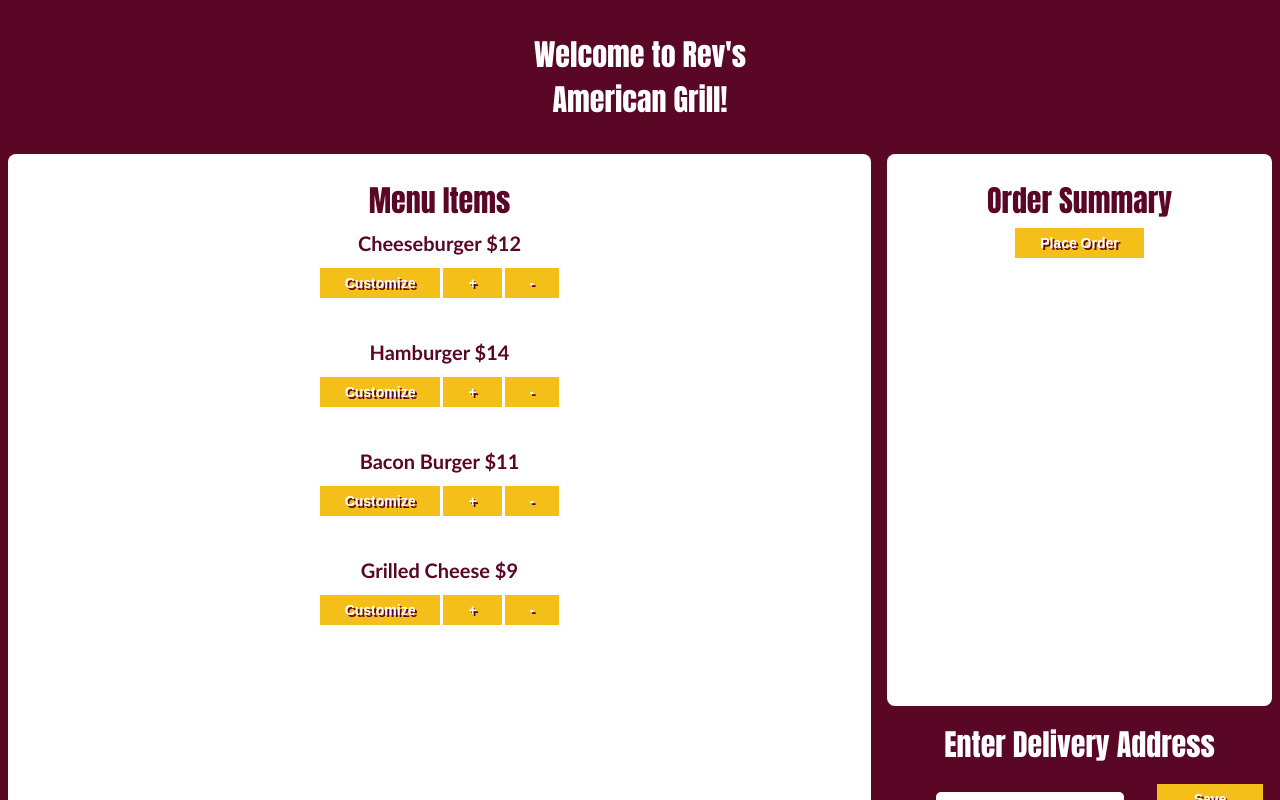
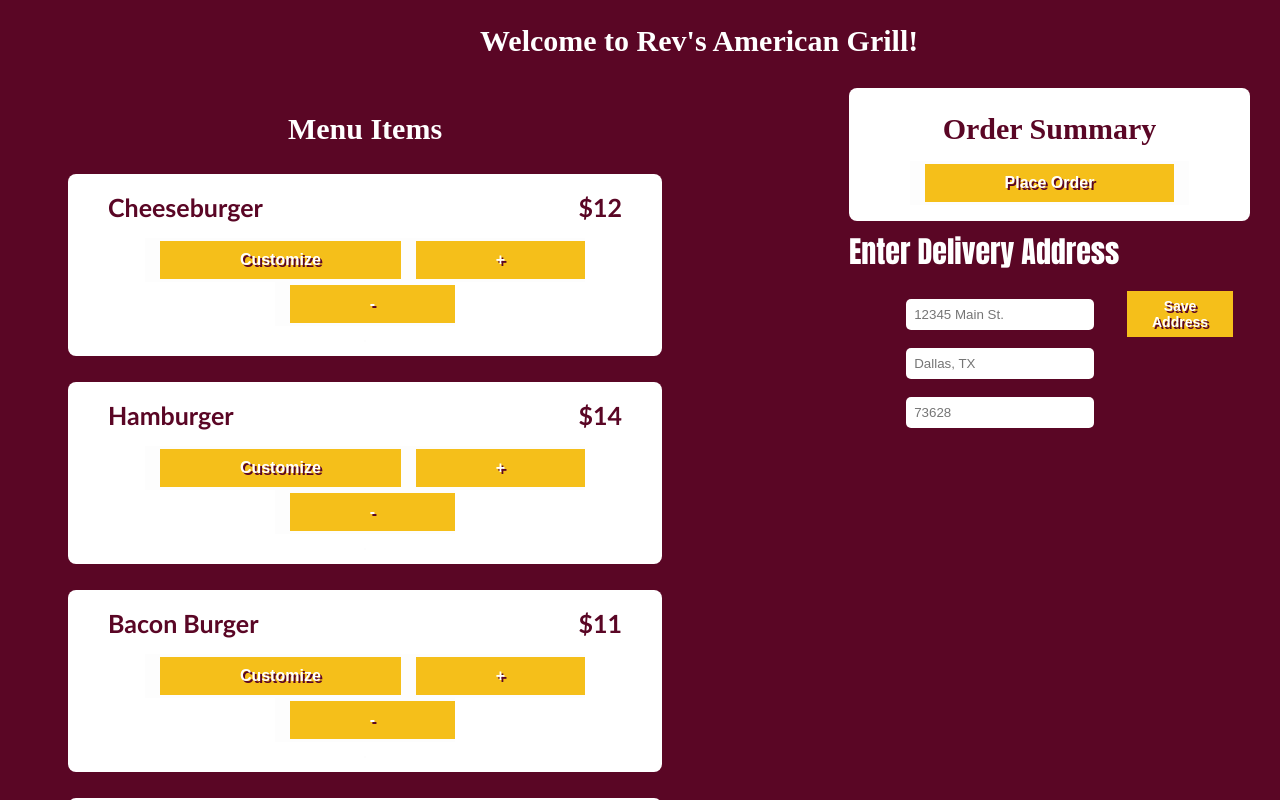
Before and after one commit to aarthi000/CSCE_315_Project_3_HOSTING, a React (Create React App) app: page /customer in a window 1280 px wide. Shown: the top 800 px of the page. Built offline with nearby package versions, Linux system fonts and the light colour scheme.

Commit message:
reformat_menu_items

```diff
--- a/package.json
+++ b/package.json
@@ -7,6 +7,7 @@
     "@testing-library/react": "^13.4.0",
     "@testing-library/user-event": "^13.5.0",
     "react": "^18.2.0",
+    "react-bootstrap": "^2.6.0",
     "react-dom": "^18.2.0",
     "react-router-dom": "^6.4.3",
     "react-scripts": "5.0.1",
--- a/src/App.js
+++ b/src/App.js
@@ -3,7 +3,7 @@ import './App.css';
 import { BrowserRouter as Routers, Route, Routes } from "react-router-dom";
 import Home from "./Home";
 import Customer from "./components_customer/customerWindowGUI"
-// import ManagerWindow from "./ManagerWindowGUI"
+import ManagerWindow from "./components/ManagerWindow"
 
 
 function App() {
@@ -14,7 +14,7 @@ function App() {
 			<Route exact path="/" element={<Home/>} />
 			<Route exact path="/customer" element={<Customer/>} />
 			{/* <Route exact path="/server" element={<Server/>} /> */}
-			{/* <Route exact path="/manager" element={<ManagerWindow/>} /> */}
+			<Route exact path="/manager" element={<ManagerWindow/>} />
 		</Routes>
       </Routers>
     </div>
--- a/src/components/ManagerWindow.css
+++ b/src/components/ManagerWindow.css
@@ -17,18 +17,24 @@ body {
 }
 
 .report-btn-group button {
-    background-color: #EEA73C;
+    /* background-color: #EEA73C;
     border: 10px solid #5A0625;
     color: black;
     padding: 10px 30px;
     cursor: pointer;
     float: left;
     border-radius: 16px;
-    text-shadow: none;
+    text-shadow: none; */
+    background-color: #f5bf1a;
+    border: 20px solid #5A0625;
+    color: white;
+    padding: 10px 30px;
+    cursor: pointer;
+    float: center;
 }
 
 /* Clear floats (clearfix hack) */
-.report-btn-group:after {
+/* .report-btn-group:after {
     content: "";
     clear: both;
     display: table;
@@ -36,7 +42,22 @@ body {
 
 .report-btn-group button:hover {
     background-color: #d49f00;
+} */
+
+.report-btn-group button:not(:last-child) {
+    border-right: none;
+    }
+
+.report-btn-group button:hover {
+background-color: #d49f00;
 }
+
+.report-btn-group button {
+    font-weight : bold ;
+    font-size: 14px;
+    color: white;
+    text-shadow: 2px 2px #5A0625;
+    }
 
 h1 {
     color: white;
--- a/src/components_customer/Cart.js
+++ b/src/components_customer/Cart.js
@@ -3,7 +3,7 @@ import './customerWindowGUI.css'
 
 function Cart(props) {
     return (
-        <aside className="block width-1">
+        <aside className="block1 width-1">
             <h2 className="sub-headers">Order Summary</h2>
             <button className='customize_button'>Place Order</button>
         </aside>
--- a/src/components_customer/Header.js
+++ b/src/components_customer/Header.js
@@ -4,9 +4,7 @@ import './customerWindowGUI.css'
 export default function Header(props) {
     return (
         <header className="row block-header center">
-            <div>
                 <h2 className="welcome">Welcome to Rev's American Grill!</h2>
-            </div>
         </header>
     );
 }
--- a/src/components_customer/Menu.js
+++ b/src/components_customer/Menu.js
@@ -6,8 +6,8 @@ import MenuItems from './MenuItem';
 function Menu(props) {
     const{items} = props;
     return (
-        <main className = "block width-2">
-            <h2 className="sub-headers">Menu Items</h2>
+        <main className = "width-2">
+            <h2 className="sub-headers1">Menu Items</h2>
             <div className="row"></div>
             {items.map((item) => (
                 <MenuItems key={item.id} item={item}></MenuItems>
--- a/src/components_customer/MenuItem.js
+++ b/src/components_customer/MenuItem.js
@@ -1,17 +1,24 @@
 import React from 'react';
+import Container from 'react-bootstrap/Container';
+import Row from 'react-bootstrap/Row';
+import Col from 'react-bootstrap/Col';
 
 export default function MenuItems(props) {
     const {item} = props;
     return (
-        <div>
-            <h3>{item.name} ${item.price}</h3>
+        <div className="item-block">
+            <div className = "item">
+                <Row>
+                    <h3>{item.name}</h3>
+                    <h3 className="price">${item.price}</h3>
+                </Row>
 
-            <div>
                 <button className='customize_button'>Customize</button>
                 <button className='customize_button'>+</button>
                 <button className='customize_button'>-</button>
+
+                <div className="place-holder">.</div>
             </div>
-            <div>.</div>
         </div>
     )
 }
--- a/src/components_customer/customerWindowGUI.css
+++ b/src/components_customer/customerWindowGUI.css
@@ -7,7 +7,7 @@ h1 {
 }
 
 h2 {
-    font-family:Impact, Haettenschweiler, 'Arial Narrow Bold', sans-serif;
+    font-family: Rockwell;
     color:#5A0625;
     font-size: 30px;
 }
@@ -15,32 +15,60 @@ h2 {
 h3 {
     font-family:'Optima', sans-serif;
     color:#5A0625;
-    font-size: 20px;
+    font-size: 25px;
+    padding-bottom: 8px;
 }
 
 .sub-headers {
     color:#5A0625;
+    padding-bottom: 15px;
+}
+
+.sub-headers1 {
+    color:white;
+    padding-bottom: 20px;
 }
 
 .row {
     display: flex;
     justify-content: space-between;
     max-width: 100vw;
+    padding-right: 30px;
+    padding-left: 30px;
 }
 
 .row.center {
     align-items: center;
 }
 
-.width-1 {
-    flex: 1;
+.width-1, .width-2 {
+    display: table-cell;
+    text-align: center;
+    vertical-align: top;
+    width: 50%;
+    padding: 1rem;
 }
 
 .width-2 {
-    flex: 2;
+    padding-left: 30px;
 }
 
 .block {
+    background-color: white;
+    padding: 1rem;
+    margin: 0.5rem;
+    border-radius: 0.5rem;
+
+}
+
+.item {
+    background-color: white;
+    padding: 10px;
+    margin: 0.5rem;
+    border-radius: 0.5rem;
+}
+
+.block1 {
     background-color: white;
     padding: 1rem;
     margin: 0.5rem;
@@ -50,13 +78,17 @@ h3 {
 .block-header {
     padding: 1rem;
     padding-left: 30rem;
-    padding-right: 30rem;
-    margin: 0.5rem;
-    border-radius: 0.5rem;
+    padding-right: 20rem;
+    padding-bottom: 30px;
+}
+
+.item-block {
+    padding-bottom: 10px;;
 }
 
 .welcome {
     color: white;
+    width: 100%;
 }
 
 .row.center {
@@ -65,11 +97,18 @@ h3 {
 
 .customize_button {
     background-color: #f5bf1a;
-    border: 3px solid #fdfdfd;
+    border-left: 15px solid #fdfdfd;
+    border-right: 15px solid #fdfdfd;
+    border-top: 3px solid #fdfdfd;
+    border-bottom: 3px solid #fdfdfd;
     color: white;
-    padding: 7px 25px;
+    padding: 10px 80px;
     cursor: pointer;
     float: center;
+    font-weight : bold ;
+    font-size: 16px;
+    color: white;
+    text-shadow: 2px 2px #5A0625;
   }
 
 .customize_button:not(:last-child) {
@@ -79,13 +118,6 @@ border-right: none;
 .customize_button:hover {
 background-color: #d49f00;
 }
-
-.customize_button {
-    font-weight : bold ;
-    font-size: 14px;
-    color: white;
-    text-shadow: 2px 2px #5A0625;
-  }
 
 .Customer {
     text-align: center;
@@ -172,10 +204,6 @@ background-color: #d49f00;
     height: 100%;
 }
 
-.left-half, .right-half {
-    display: table-cell;
-    text-align: center;
-    vertical-align: top;
-    width: 50%;
-    padding: 1rem;
+.place-holder {
+    color:#fdfdfd;
 }
--- a/src/components_customer/customerWindowGUI.js
+++ b/src/components_customer/customerWindowGUI.js
@@ -6,22 +6,29 @@ import data from './tempData';
 import Header from './Header';
 import React from "react";
 import DeliveryInput from './deliveryAddress';
-
+import Container from 'react-bootstrap/Container';
+import Row from 'react-bootstrap/Row';
+import Col from 'react-bootstrap/Col';
 
 function Customer() {
   const {items} = data;
   return (
-    <div className="Customer Customer-header">
+    // <div className="Customer Customer-header">
+    <Container col>
         <Header></Header>
-        <div className="row">
+        {/* <div className="row"> */}
+        <Row>
           <Menu items={items}></Menu>
-          <div className="Customer Customer-header">
+          {/* <div className="Customer Customer-header"> */}
+          <Col>
             <Cart></Cart>
             <DeliveryInput></DeliveryInput>
-          </div>
+          </Col>
+          {/* </div> */}
 
-        </div>
-    </div>
+          {/* </div> */}
+        </Row>
+    </Container>
 
   );
 }
--- a/src/components_customer/deliveryAddress.js
+++ b/src/components_customer/deliveryAddress.js
@@ -1,5 +1,8 @@
 import React from 'react';
 import './customerWindowGUI.css'
+import Container from 'react-bootstrap/Container';
+import Row from 'react-bootstrap/Row';
+import Col from 'react-bootstrap/Col';
 
 export default function DeliveryInput() {
     return (
--- a/src/index.js
+++ b/src/index.js
@@ -3,7 +3,6 @@ import ReactDOM from 'react-dom/client';
 import './index.css';
 import App from './App';
 import reportWebVitals from './reportWebVitals';
-import ManagerWindow from './components/ManagerWindow';
 
 const root = ReactDOM.createRoot(document.getElementById('root'));
 root.render(
```
Also changed, not shown: 1 other file (tests, documents, lock files or other folders).
